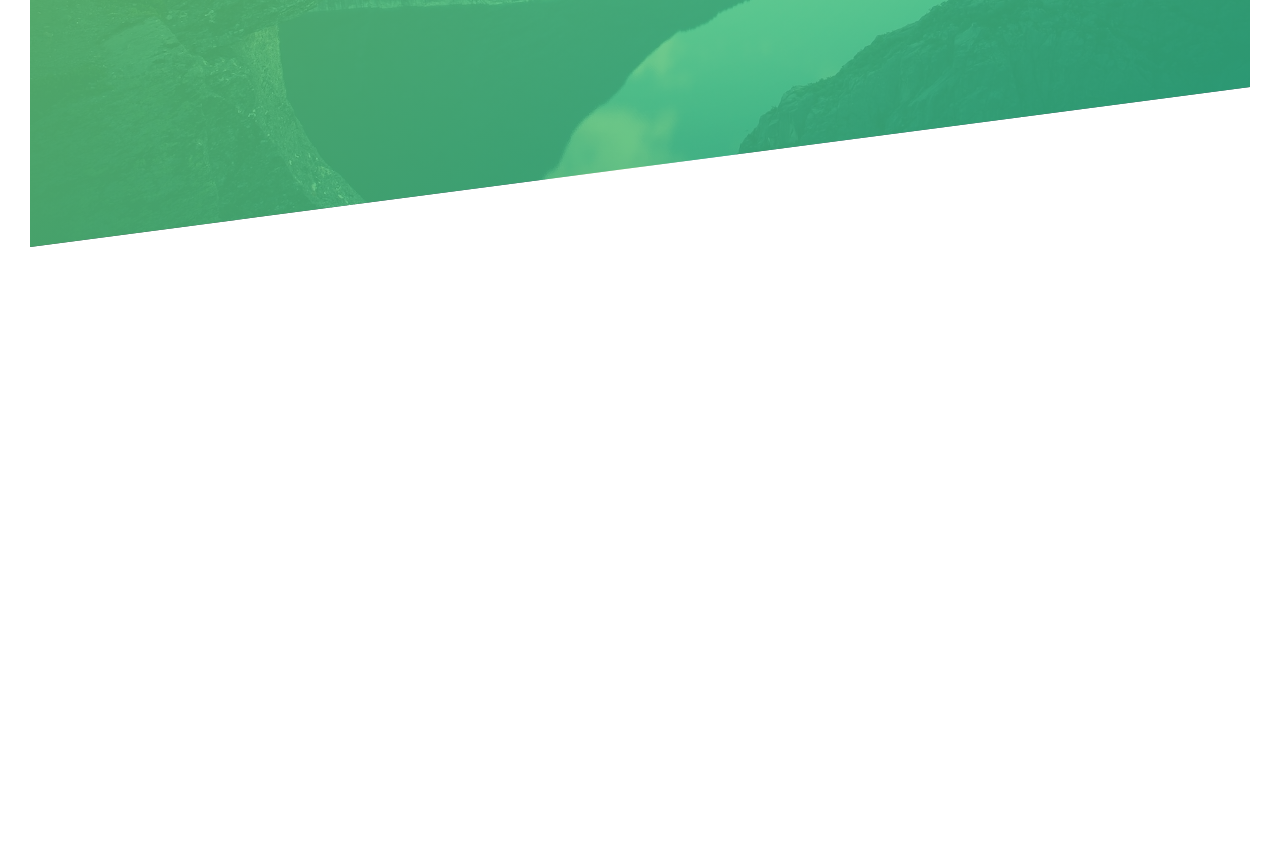
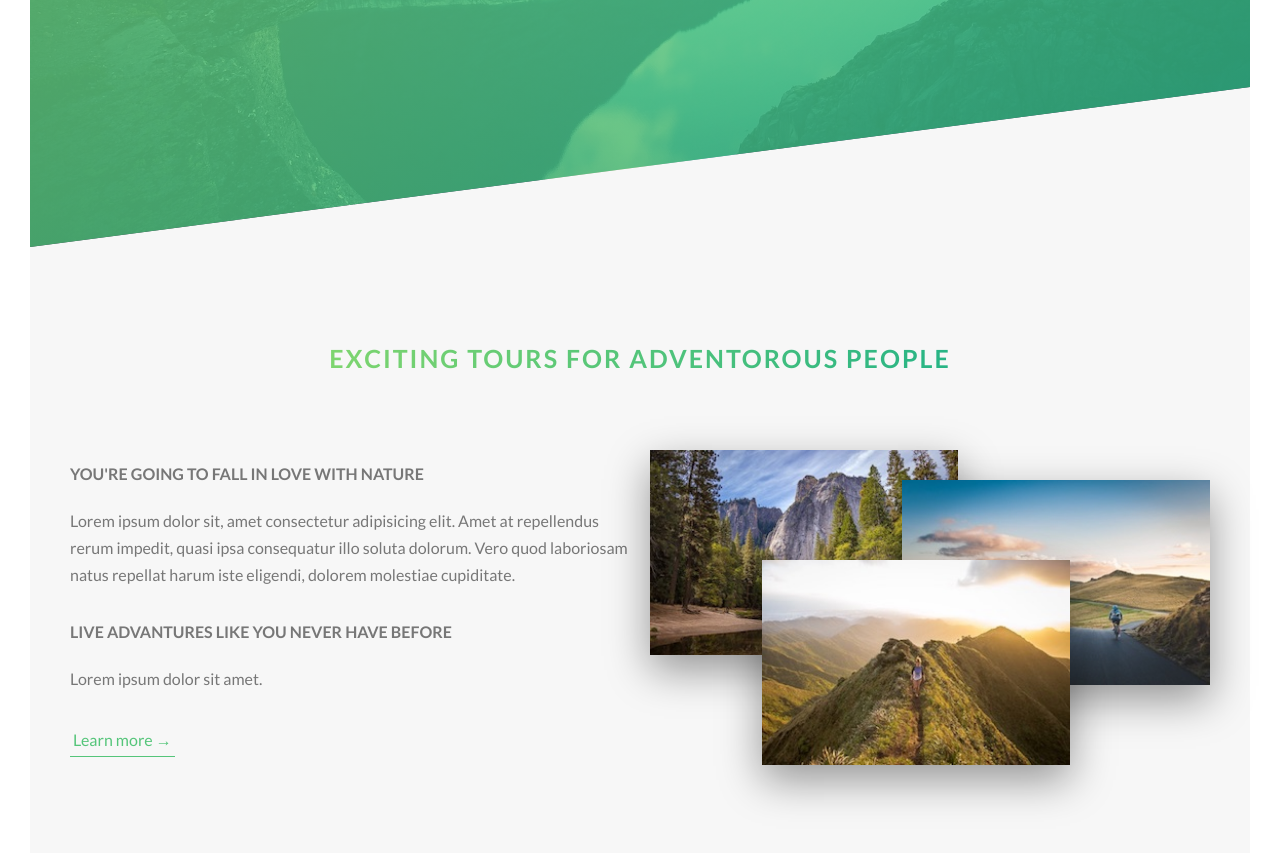
Before and after one commit to reni17/css-and-sass-website, a website: page index.html in a window 1280 px wide. Shown: the part 543-1396 px from the top of the page. Before the commit the page ends 820 px from the top, so only its background shows below. Drawn offline with Linux system fonts and the light colour scheme.

Commit message:
Add about section

```diff
--- a/index.html
+++ b/index.html
@@ -1,21 +1,24 @@
 <!DOCTYPE html>
 <html lang="en">
   <head>
-        <meta charset="UTF-8">
-        <meta name="viewport" content="width=device-width, initial-scale=1.0">
+    <meta charset="UTF-8" />
+    <meta name="viewport" content="width=device-width, initial-scale=1.0" />
 
-        <link href="https://fonts.googleapis.com/css?family=Lato:100,300,400,700,900" rel="stylesheet">
+    <link
+      href="https://fonts.googleapis.com/css?family=Lato:100,300,400,700,900"
+      rel="stylesheet"
+    />
 
-        <link rel="stylesheet" href="css/icon-font.css">
-        <link rel="stylesheet" href="css/style.css">
-        <link rel="shortcut icon" type="image/png" href="img/favicon.png">
+    <link rel="stylesheet" href="css/icon-font.css" />
+    <link rel="stylesheet" href="css/style.css" />
+    <link rel="shortcut icon" type="image/png" href="img/favicon.png" />
 
     <title>Natours | Exciting tours for adventurous people</title>
   </head>
   <body>
     <header class="header">
       <div class="header__logo-box">
-                <img src="img/logo-white.png" alt="Logo" class="header__logo"/>
+        <img src="img/logo-white.png" alt="Logo" class="header__logo" />
       </div>
 
       <div class="header__text-box">
@@ -27,7 +30,41 @@
         <a href="#" class="btn btn--white btn--animated">Discover our source</a>
       </div>
     </header>
+    <main>
+      <section class="section-about">
+        <div class="u-center-text u-margin-bottom-big">
+          <h2 class="heading-secondary">
+            Exciting tours for adventorous people
+          </h2>
+        </div>
+          <div class="row">
+            <div class="col-1-of-2">
+                <h3 class="heading-tertiary u-margin-bottom-small">
+                    You're going to fall in love with nature
+                </h3>
+                <p class="paragraph">
+                    Lorem ipsum dolor sit, amet consectetur adipisicing elit. Amet at repellendus rerum impedit, quasi ipsa consequatur illo soluta dolorum. Vero quod laboriosam natus repellat harum iste eligendi, dolorem molestiae cupiditate.
+                </p>
 
+                <h3 class="heading-tertiary u-margin-bottom-small">
+                    Live advantures like you never have before
+                </h3>
+                <p class="paragraph">
+                    Lorem ipsum dolor sit amet.
+                </p>
+                <a href="#" class="btn-text">Learn more &rarr;</a>
+            </div>
+            <div class="col-1-of-2">
+               <div class="composition">
+                <img src="img/nat-1.jpg" alt="Photo 1" class="composition__photo composition__photo--p1">
+                <img src="img/nat-2.jpg" alt="Phot 2" class="composition__photo composition__photo--p2">
+                <img src="img/nat-3.jpg" alt="Photo 3" class="composition__photo composition__photo--p3">
+            </div>
+            </div>
+        </div>
+
+      </section>
+    </main>
     <!-- <section class="grid-test">
             <div class="row">
                 <div class="col-1-of-2">
--- a/sass/abstracts/_variables.scss
+++ b/sass/abstracts/_variables.scss
@@ -1,10 +1,14 @@
 $color-primary: #55c57a;
 $color-primary-light: #7ed56f;
 $color-primary-dark: #28b485;
+$color-grey-light-1: #f7f7f7;
+
 $color-gray-dark: #777;
 $color-white: white;
 $color-black: #000;
 
+//FONT
+$default-font-size: 1.6rem;
 
 //GRID
 $grid-width: 114rem;
--- a/sass/base/_typography.scss
+++ b/sass/base/_typography.scss
@@ -37,3 +37,34 @@ body {
       animation: moveInRight 1s ease-out;
     }
   }
+
+  .heading-secondary {
+    font-size: 2.5rem;
+    text-transform: uppercase;
+    font-weight: 700;
+    display: inline-block;
+    background-image: linear-gradient(to right, $color-primary-light, $color-primary-dark );
+    -webkit-background-clip: text;
+    color: transparent;
+    letter-spacing: 2px;
+    transition: all .2s;
+
+    &:hover {
+      transform: skewY(2deg) skewX(15deg) scale(1.1);
+      text-shadow: .5rem 1rem 2rem rgba($color-black, .2);
+    }
+  }
+
+  .heading-tertiary {
+    font-size: $default-font-size;
+    font-weight: 700;
+    text-transform: uppercase;
+  }
+
+  .paragraph {
+    font-size: $default-font-size;
+
+    &:not(:last-child) {
+      margin-bottom: 3rem;
+    }
+  }
--- a/sass/base/_utilities.scss
+++ b/sass/base/_utilities.scss
@@ -0,0 +1,15 @@
+.u-center-text {
+    text-align: center;
+}
+
+.u-margin-bottom-big {
+margin-bottom: 8rem;
+}
+
+.u-margin-bottom-mid {
+    margin-bottom: 4rem;
+    }
+
+.u-margin-bottom-small {
+    margin-bottom: 2rem;
+    }
--- a/sass/components/_button.scss
+++ b/sass/components/_button.scss
@@ -8,7 +8,7 @@
       border-radius: 10rem;
       transition: all 0.2s;
       position: relative;
-      font-size: 1.6rem;
+      font-size: $default-font-size;
     }
 
     &:hover {
@@ -53,3 +53,28 @@
       animation-fill-mode: backwards;
     }
   }
+
+  .btn-text {
+    &:link,
+    &:visited {
+      font-size: $default-font-size;
+      color: $color-primary;
+      display: inline-block;
+      text-decoration: none;
+      border-bottom: 1px solid $color-primary;
+      padding: 3px;
+      transition: all .2s;
+    }
+
+    &:hover {
+      background-color: $color-primary;
+      color: $color-white;
+      box-shadow: 0 1rem 2 rem rgba($color-black, .15);
+      transform: translateY(-2px);
+    }
+
+    &:active {
+      box-shadow: 0 0.5rem 1rem rgba($color-black, .15);
+      transform: translateY(0);
+    }
+  }
--- /dev/null
+++ b/sass/components/composition.scss
@@ -0,0 +1,36 @@
+.composition {
+position: relative;
+
+    &__photo {
+        width: 55%;
+        box-shadow: 0 1.5rem 4rem rgba($color-black, .4);
+        position: absolute;
+        z-index: 10;
+        transition: all .2s;
+        outline-offset: 2rem;
+
+        &--p1 {
+            left: 0;
+            top: -1rem;
+        }
+        &--p2 {
+            right: 0;
+            top: 2rem;
+        }
+        &--p3 {
+            left: 20%;
+            top: 10rem;
+        }
+
+        &:hover {
+            outline: 1.5rem solid $color-primary;
+            transform: scale(1.05);
+            box-shadow: 0 2.5rem 4rem rgba($color-black, .5);
+            z-index: 20;
+        }
+    }
+
+    &:hover &__photo:not(:hover) {
+        transform: scale(.95);
+    }
+}
--- a/sass/layouts/_grid.scss
+++ b/sass/layouts/_grid.scss
@@ -1,6 +1,5 @@
 .row {
     max-width: $grid-width;
-    background-color: #eee;
     margin: 0 auto;
 
 
@@ -14,7 +13,6 @@
     //$-ends with
     //*-contains the class
     [class^="col-"] {
-        background-color: orangered ;
         float: left;
 
         &:not(:last-child) {
--- a/sass/main.scss
+++ b/sass/main.scss
@@ -4,6 +4,7 @@
 @import "abstracts/variables";
 
 @import "components/button";
+@import "components/composition";
 
 @import "layouts/header";
 @import "layouts/grid";
--- a/sass/pages/_home.scss
+++ b/sass/pages/_home.scss
@@ -0,0 +1,5 @@
+.section-about {
+    background-color: $color-grey-light-1;
+    padding: 25rem 0;
+    margin-top: -20vh;
+}
```
Also changed, not shown: css/style.css, 1 other file. Lines whose indentation alone changed are shown as unchanged.
